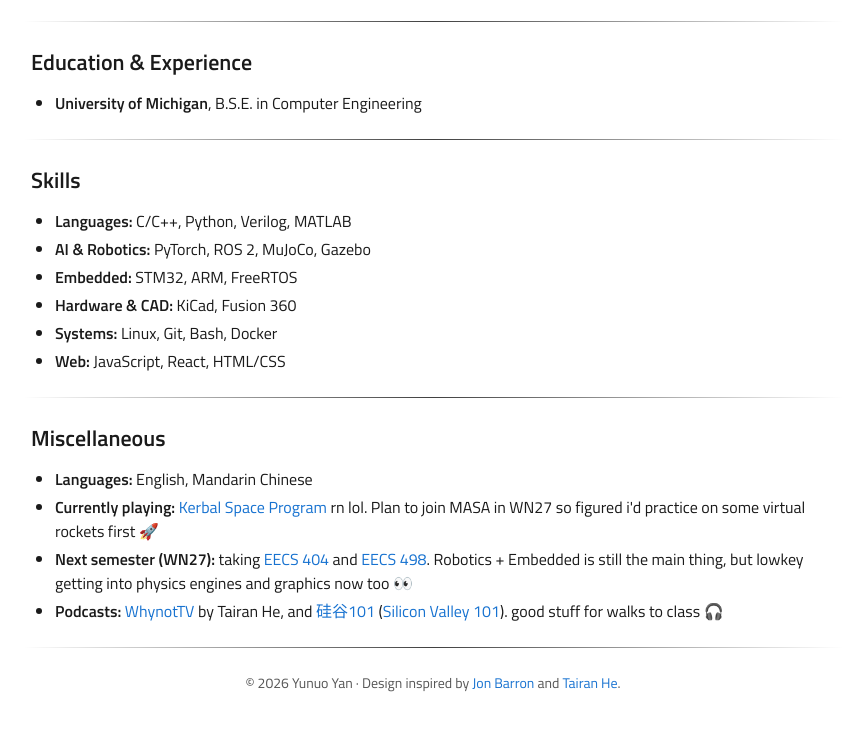
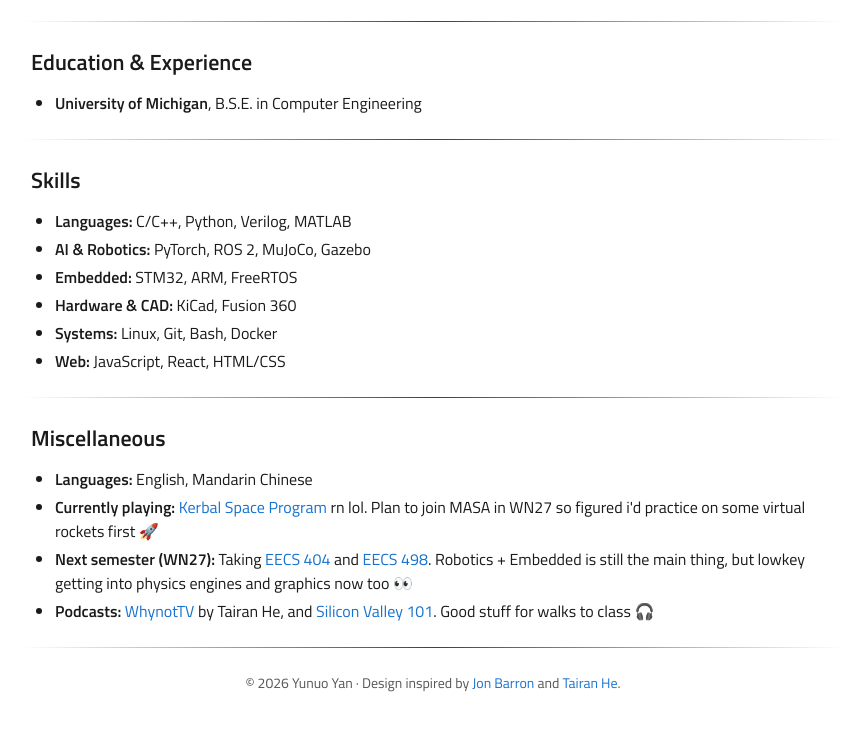
Before and after one commit to JunoYYan/JunoYYan.github.io, a plain HTML site: page index.html in a window 1280 px wide. Shown: the part 1317-2048 px from the top of the page, without its empty margins (207-1054 px from the left). Drawn offline with Linux system fonts and the light colour scheme.

Commit message:
made minimal changes.

```diff
--- a/index.html
+++ b/index.html
@@ -144,8 +144,8 @@
     <ul class="plain-list">
       <li><strong>Languages:</strong> English, Mandarin Chinese</li>
       <li><strong>Currently playing:</strong> <a href="https://www.kerbalspaceprogram.com/">Kerbal Space Program</a> rn lol. Plan to join MASA in WN27 so figured i'd practice on some virtual rockets first 🚀</li>
-      <li><strong>Next semester (WN27):</strong> taking <a href="https://eecs404.com/">EECS 404</a> and <a href="https://um-graphics.github.io/">EECS 498</a>. Robotics + Embedded is still the main thing, but lowkey getting into physics engines and graphics now too 👀</li>
-      <li><strong>Podcasts:</strong> <a href="https://www.youtube.com/@whynottv1999">WhynotTV</a> by Tairan He, and <a href="https://sv101.fireside.fm/">硅谷101</a> (<a href="https://www.youtube.com/@TheValley101">Silicon Valley 101</a>). good stuff for walks to class 🎧</li>
+      <li><strong>Next semester (WN27):</strong> Taking <a href="https://eecs404.com/">EECS 404</a> and <a href="https://um-graphics.github.io/">EECS 498</a>. Robotics + Embedded is still the main thing, but lowkey getting into physics engines and graphics now too 👀</li>
+      <li><strong>Podcasts:</strong> <a href="https://www.youtube.com/@whynottv1999">WhynotTV</a> by Tairan He, and <a href="https://www.youtube.com/@TheValley101">Silicon Valley 101</a>. Good stuff for walks to class 🎧</li>
     </ul>
   </section>
 
```
